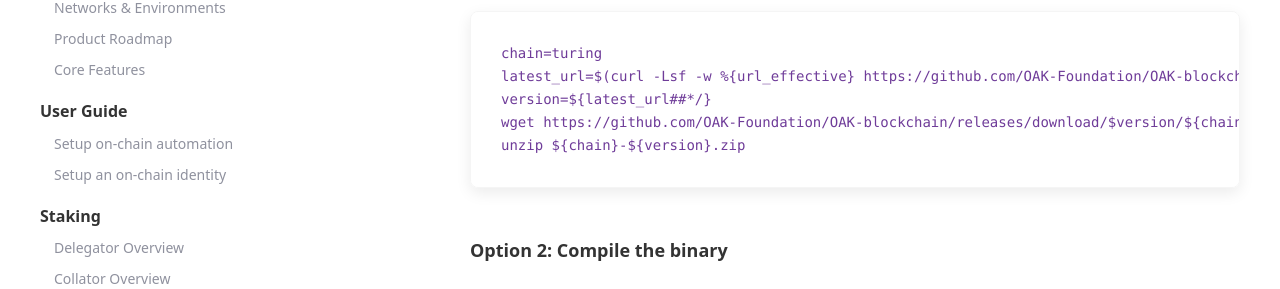
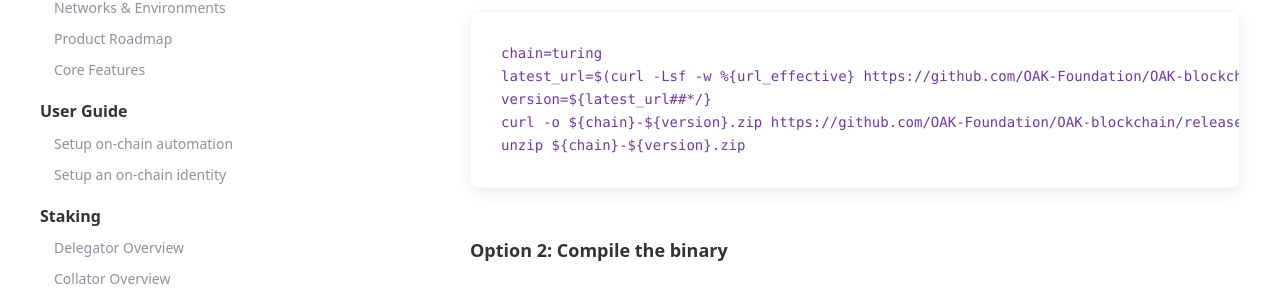
Before and after one commit to AvaProtocol/OAK-docs, a Jekyll site: the page built from _docs/upgrade-collator-node.md, in a window 1280 px wide and 900 px high, scrolled down 777 px. Shown: the part 215-504 px from the top of the window. Built offline with Jekyll 4.4.1, drawn with Linux system fonts in a browser that asks for light colours.

Commit message:
Prefer consistency in http retrieval commands

````diff
--- a/_docs/upgrade-collator-node.md
+++ b/_docs/upgrade-collator-node.md
@@ -23,7 +23,7 @@ If you are using Ubuntu (20.04+ LTS x64), you can run the binary compiled by OAK
 chain=turing
 latest_url=$(curl -Lsf -w %{url_effective} https://github.com/OAK-Foundation/OAK-blockchain/releases/latest/download/)
 version=${latest_url##*/}
-wget https://github.com/OAK-Foundation/OAK-blockchain/releases/download/$version/${chain}-${version}.zip
+curl -o ${chain}-${version}.zip https://github.com/OAK-Foundation/OAK-blockchain/releases/download/$version/${chain}-${version}.zip
 unzip ${chain}-${version}.zip
 ```
 
````
